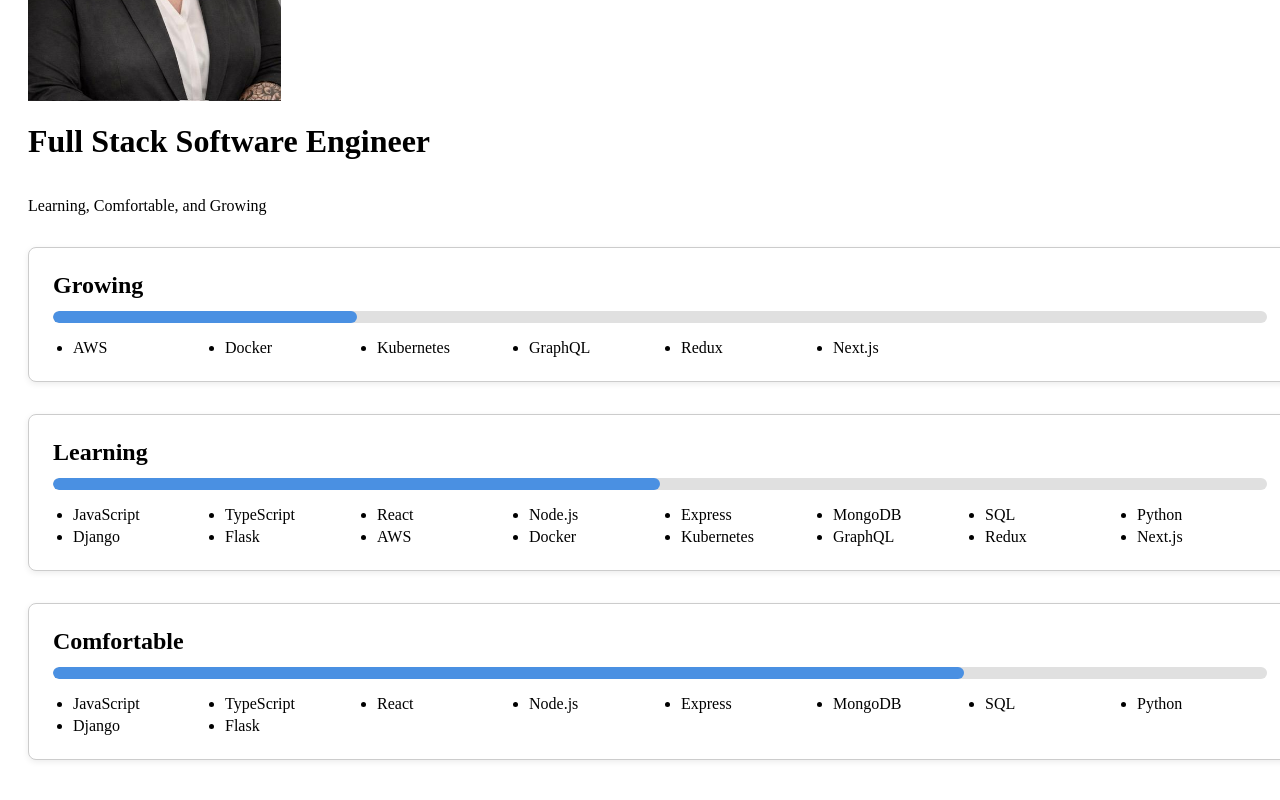
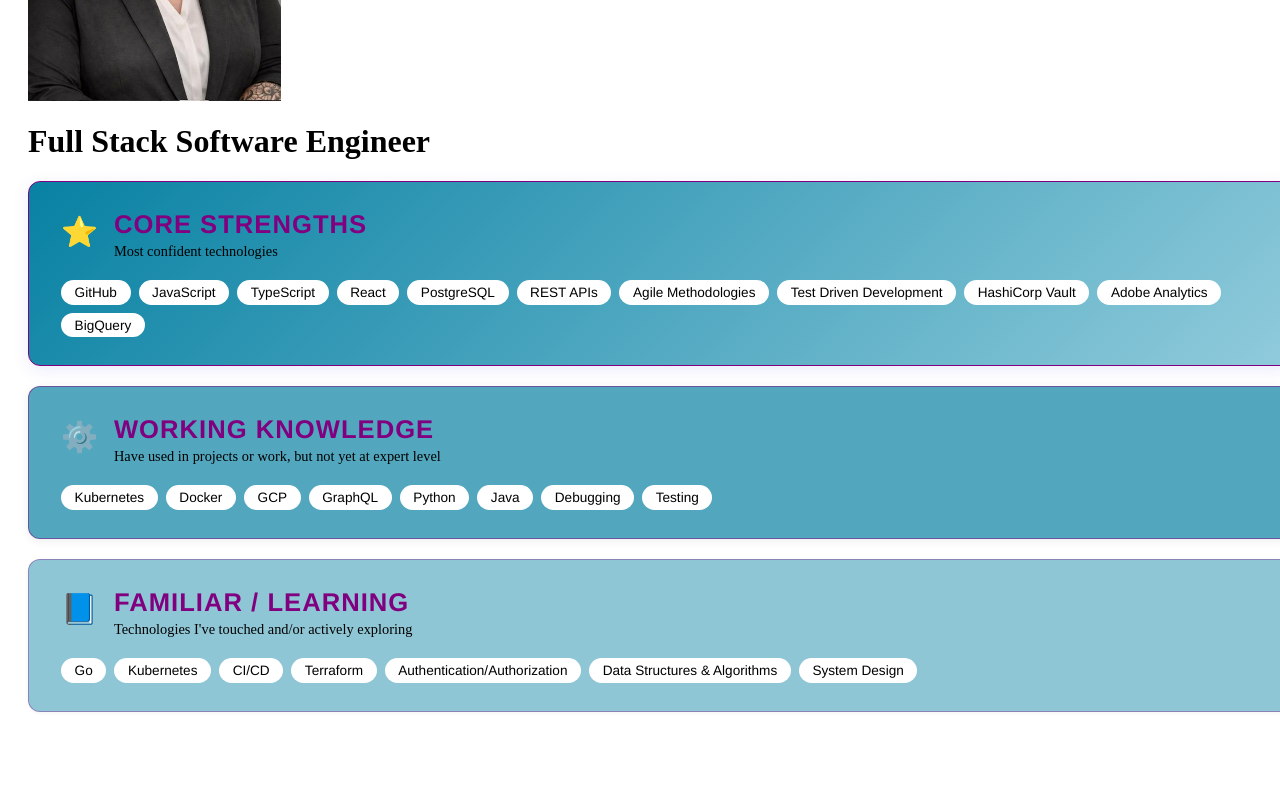
Before and after one commit to rcompton00/rachels-world, a React (Vite) app: page / in a window 1280 px wide. Shown: the part 600-1400 px from the top of the page. After the commit the page ends 1360 px from the top, so only its background shows below. Built offline with nearby package versions, Linux system fonts and the light colour scheme.

Commit message:
updated cards

```diff
--- a/src/Components/ContentCard/ContentCard.module.scss
+++ b/src/Components/ContentCard/ContentCard.module.scss
@@ -1,41 +1,74 @@
 .card {
-    border: 1px solid #ccc;
-    border-radius: 8px;
-    padding: 1.5rem;
-    margin: 1rem 0;
-    background-color: #fff;
-    box-shadow: 0 2px 6px rgba(0, 0, 0, 0.08);
+    border-radius: 12px;
+    padding: 1.75rem 2rem;
+    margin-bottom: 1.25rem;
+    display: flex;
+    flex-direction: column;
+    gap: 1.25rem;
+    font-family: 'Franklin Gothic Medium';
 }
 
 .title {
-    margin: 0 0 0.75rem;
+    color: purple;
+    font-family: 'Franklin Gothic Medium';
+    font-size: 1.6rem;
+    font-weight: 1000;
+    letter-spacing: 0.04em;
+    text-transform: uppercase;
+    margin: 0 0 0.25rem;
 }
 
-.bar_track {
-    width: 100%;
-    height: 12px;
-    background-color: #e0e0e0;
-    border-radius: 6px;
-    overflow: hidden;
-    margin-bottom: 1rem;
+.pill {
+    background-color: white;
+    color: black;
+    font-family: 'Franklin Gothic Medium';
+    border-radius: 999px;
+    padding: 0.3rem 0.85rem;
+    font-size: 0.85rem;
+    font-weight: 500;
+    white-space: nowrap;
 }
 
-.bar_fill {
-    height: 100%;
-    background-color: #4a90e2;
-    border-radius: 6px;
-    transition: width 0.4s ease;
+.header {
+    display: flex;
+    align-items: flex-start;
+    gap: 1rem;
 }
 
-.content_list {
-    list-style: disc;
-    padding-left: 1.25rem;
+.icon {
+    font-size: 1.85rem;
+    line-height: 1;
+    margin-top: 0.4rem;
+}
+
+.description {
+    font-size: 0.9rem;
+    color: black;
+    font-family: 'Franklin Gothic Light';
     margin: 0;
+}
+
+.pills {
     display: flex;
     flex-wrap: wrap;
-    gap: 0.25rem 2rem;
+    gap: 0.5rem;
+}
 
-    li {
-        min-width: 120px;
-    }
+.core {
+    background: linear-gradient(135deg, #0881a3 0%, #90cbdb 100%);
+    border: 1px solid purple;
+    box-shadow: 0 4px 16px rgba(99, 102, 241, 0.12);
+
 }
+
+.working {
+    background-color: #0881a3b2;
+    border: 1px solid rgba(128, 0, 128, 0.514);
+    box-shadow: 0 2px 10px rgba(0, 0, 0, 0.07);
+}
+
+.familiar {
+    background-color: #0881a373;
+    border: 1px solid rgba(128, 0, 128, 0.329);
+    box-shadow: 0 1px 4px rgba(0, 0, 0, 0.05);
+}
--- a/src/Components/ContentCard/ContentCard.tsx
+++ b/src/Components/ContentCard/ContentCard.tsx
@@ -1,31 +1,30 @@
 import styles from './ContentCard.module.scss'
 
+type Variant = 'core' | 'working' | 'familiar'
+
 type ContentCardProps = {
-    title: 'Growing' | 'Learning' | 'Comfortable'
+    icon: string
+    title: string
+    description: string
     content: string[]
+    variant: Variant
 }
 
-const barFill = {
-    Growing: '25%',
-    Learning: '50%',
-    Comfortable: '75%',
-}
-
-export const ContentCard = ({ title, content }: ContentCardProps) => {
+export const ContentCard = ({ icon, title, description, content, variant }: ContentCardProps) => {
     return (
-        <div className={styles.card}>
-            <h2 className={styles.title}>{title}</h2>
-            <div className={styles.bar_track}>
-                <div
-                    className={styles.bar_fill}
-                    style={{ width: barFill[title] }}
-                />
+        <div className={`${styles.card} ${styles[variant]}`}>
+            <div className={styles.header}>
+                <span className={styles.icon}>{icon}</span>
+                <div>
+                    <h2 className={styles.title}>{title}</h2>
+                    <p className={styles.description}>{description}</p>
+                </div>
             </div>
-            <ul className={styles.content_list}>
+            <div className={styles.pills}>
                 {content.map((item) => (
-                    <li key={item}>{item}</li>
+                    <span key={item} className={styles.pill}>{item}</span>
                 ))}
-            </ul>
+            </div>
         </div>
     )
 }
--- a/src/pages/Home/Home.tsx
+++ b/src/pages/Home/Home.tsx
@@ -6,21 +6,38 @@ import { ContentCard } from '../../Components/ContentCard/ContentCard'
 
 export default function Home () {
 
-  const learningArray = ["JavaScript", "TypeScript", "React", "Node.js", "Express", "MongoDB", "SQL", "Python", "Django", "Flask", "AWS", "Docker", "Kubernetes", "GraphQL", "Redux", "Next.js"]
-  const comfortableArray = ["JavaScript", "TypeScript", "React", "Node.js", "Express", "MongoDB", "SQL", "Python", "Django", "Flask"]
-  const growingArray = ["AWS", "Docker", "Kubernetes", "GraphQL", "Redux", "Next.js"]
+  const coreSkills = ["GitHub", "JavaScript", "TypeScript", "React", "PostgreSQL", "REST APIs", "Agile Methodologies", "Test Driven Development", "HashiCorp Vault", "Adobe Analytics", "BigQuery"]
+  const workingSkills = ["Kubernetes", "Docker", "GCP", "GraphQL", "Python", "Java", "Debugging", "Testing"]
+  const familiarSkills = ["Go", "Kubernetes", "CI/CD", "Terraform", "Authentication/Authorization", "Data Structures & Algorithms", "System Design"]
 
   return (
     <div>
         <Header />
         <div className={styles.container_home}>
-        <h1 className={styles.home_title}>Hi, I'm <span>Rachel Compton</span></h1>
+          <h1 className={styles.home_title}>Hi, I'm <span>Rachel Compton</span></h1>
           <img className={styles.home_image} src={Headshot2026} alt="Rachel Compton" />
-        <h1>Full Stack Software Engineer</h1>
-        <p>Learning, Comfortable, and Growing</p>
-        <ContentCard title="Growing" content={growingArray} />
-        <ContentCard title="Learning" content={learningArray} />
-        <ContentCard title="Comfortable" content={comfortableArray} />
+          <h1>Full Stack Software Engineer</h1>
+          <ContentCard
+            icon="⭐"
+            title="Core Strengths"
+            description="Most confident technologies"
+            content={coreSkills}
+            variant="core"
+          />
+          <ContentCard
+            icon="⚙️"
+            title="Working Knowledge"
+            description="Have used in projects or work, but not yet at expert level"
+            content={workingSkills}
+            variant="working"
+          />
+          <ContentCard
+            icon="📘"
+            title="Familiar / Learning"
+            description="Technologies I've touched and/or actively exploring"
+            content={familiarSkills}
+            variant="familiar"
+          />
         </div>
     </div>
   )
```
